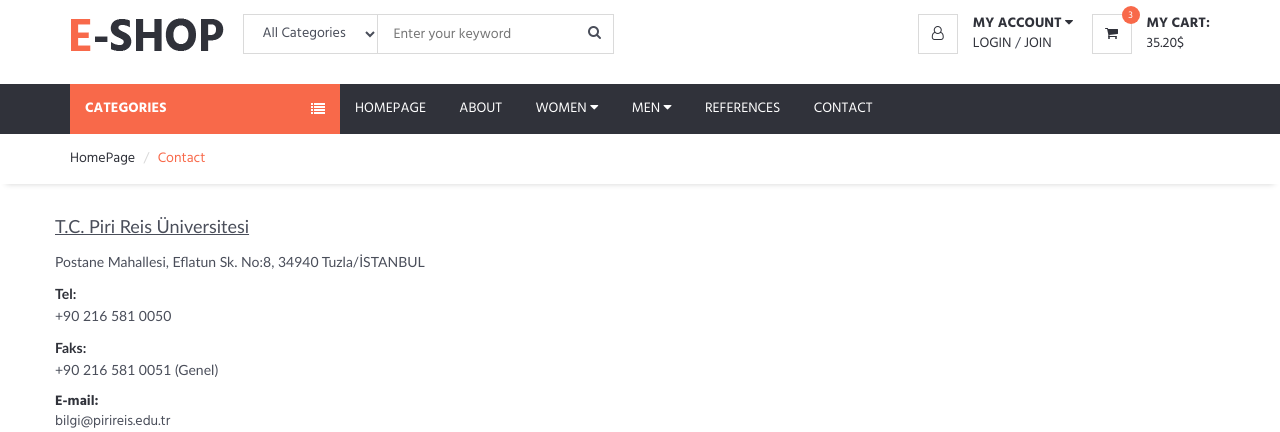
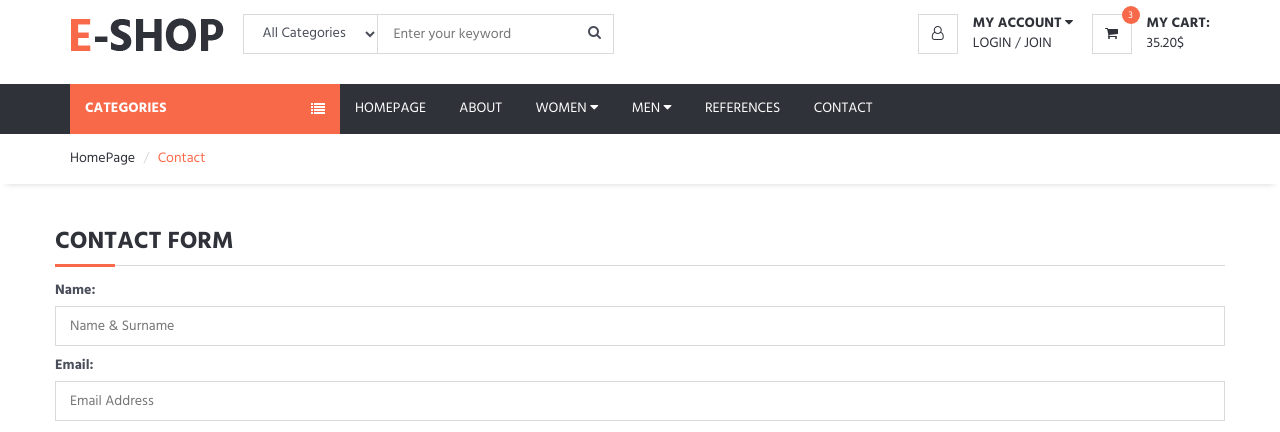
Before and after one commit to cankayaci/e-commerce, a Django app: page /contact/ in a window 1280 px wide. Shown: the part 47-479 px from the top of the page. Run offline with Django 4.2, Linux system fonts and the light colour scheme; data comes from the database, SQL or seed files in the repository; both versions use the stored data as it was after the commit; parts of the project's set-up code (start-up, migrations or seed data) failed here and were passed over; some libraries are stand-ins or nearby versions.

Commit message:
Project Update

```diff
--- a/home/models.py
+++ b/home/models.py
@@ -2,6 +2,8 @@
 from ckeditor_uploader.fields import RichTextUploadingField
 
 # Create your models here.
+from django.forms import ModelForm, TextInput, Textarea
+
 
 class Setting(models.Model):
     STATUS = (
@@ -34,3 +36,34 @@
 
     def __str__(self):
         return self.title
+
+class ContactFormMessage(models.Model):
+    STATUS = (
+        ('New', 'New'),
+        ('Read', 'Read'),
+        ('Closed', 'Closed'),
+    )
+    name = models.CharField(blank=True,max_length=35)
+    email = models.CharField(blank=True, max_length=60)
+    subject = models.CharField(blank=True, max_length=60)
+    message = models.CharField(blank=True, max_length=300)
+    status = models.CharField(max_length=10, choices=STATUS, default='New')
+    ip = models.CharField(blank=True, max_length=25)
+    note = models.CharField(blank=True, max_length=170)
+    create_at = models.DateTimeField(auto_now_add=True)
+    update_at = models.DateTimeField(auto_now=True)
+
+    def __str__(self):
+        return self.name
+
+
+class ContactForm(ModelForm):
+    class Meta:
+        model = ContactFormMessage
+        fields = ['name', 'email', 'subject', 'message']
+        widgets = {
+            'name': TextInput(attrs={'class': 'input', 'placeholder': 'Name & Surname'}),
+            'subject': TextInput(attrs={'class': 'input', 'placeholder': 'Subject'}),
+            'email': TextInput(attrs={'class': 'input', 'placeholder': 'Email Address'}),
+            'message': Textarea(attrs={'class': 'input', 'placeholder': 'Your Message', 'rows': '5'}),
+        }
--- a/home/templates/contact.html
+++ b/home/templates/contact.html
@@ -29,7 +29,37 @@
 		<div class="container">
 			<!-- row -->
 			<div class="row">
+
+              	<div class = "cold-md-4">
+					<div class="billing-details">
+
+                        <div class="section-title">
+                            <h3 class="title">Contact Form</h3>
+						</div>
+                            {% if messages %}
+                                {% for message in messages %}
+                                    <div class="alert alert-{{message.tags}}" role="alert">
+                                        {{ message }}
+                                    </div>
+                                {% endfor %}
+                            {% endif %}
+
+
+                        <form action="" method="post">
+                            {% csrf_token %}
+                            {{ form.as_p }}
+                            <input type="submit" value="SEND FORM">
+                        </form>
+                    </div>
+
+                </div>
+
+                <div class="col-md-8">
+					<div class="section-title">
+						<h3 class="title">Contact Information</h3>
+					</div>
                             {{ setting.contact|safe }}
+				</div>
             </div>
             <!-- /row -->
         </div>
@@ -37,4 +67,5 @@
     </div>
     <!-- /section -->
 
+
 {% endblock %}
--- a/home/views.py
+++ b/home/views.py
@@ -1,13 +1,16 @@
-from django.http import HttpResponse
+from django.contrib import messages
+from django.http import HttpResponse, HttpResponseRedirect
 from django.shortcuts import render
 
 # Create your views here.
-from home.models import Setting
+from home.models import Setting, ContactForm, ContactFormMessage
+from product.models import Product
 
 
 def index(request):
     setting = Setting.objects.get(pk=1)
-    context = {'setting': setting, 'page':'home'}
+    sliderdata = Product.objects.all()[:4]
+    context = {'setting': setting, 'page':'home', 'sliderdata':sliderdata}
     return render(request, 'index.html', context)
 
 def about(request):
@@ -21,6 +24,28 @@
     return render(request, 'references.html', context)
 
 def contact(request):
+    if request.method == 'POST':
+        form = ContactForm(request.POST)
+        if form.is_valid():
+            data = ContactFormMessage()
+            data.name = form.cleaned_data['name']
+            data.email = form.cleaned_data['email']
+            data.subject = form.cleaned_data['subject']
+            data.message = form.cleaned_data['message']
+            #*BEGIN
+
+            x_forwarded_for = request.META.get('HTTP_X_FORWARDED_FOR')
+            if x_forwarded_for:
+                data.ip = x_forwarded_for.split(',')[0]
+            else:
+                data.ip = request.META.get('REMOTE_ADDR')
+            #*END
+           ## data.ip = request.META.get('REMOTE_ADDR')
+            data.save()  # save data to table
+            messages.success(request, "Your message has ben sent. Thank you for your message.")
+            return HttpResponseRedirect('/contact')
+
     setting = Setting.objects.get(pk=1)
-    context = {'setting': setting}
-    return render(request, 'contact.html', context)
+    form = ContactForm()
+    context={'setting':setting,'form':form}
+    return render(request, 'contact.html',context)
```
Also changed, not shown: home/admin.py (+6 -1 lines), home/templates/slider.html (+8 -23 lines), product/models.py (+6 -5 lines), db.sqlite3, home/migrations/0004_contactformmessage_alter_setting_aboutus_and_more.py (added), home/migrations/0005_alter_contactformmessage_status.py (added), product/migrations/0005_alter_product_detail.py (added), product/migrations/0006_product_slug_alter_category_description_and_more.py (added). Lines whose indentation alone changed are shown as unchanged.
